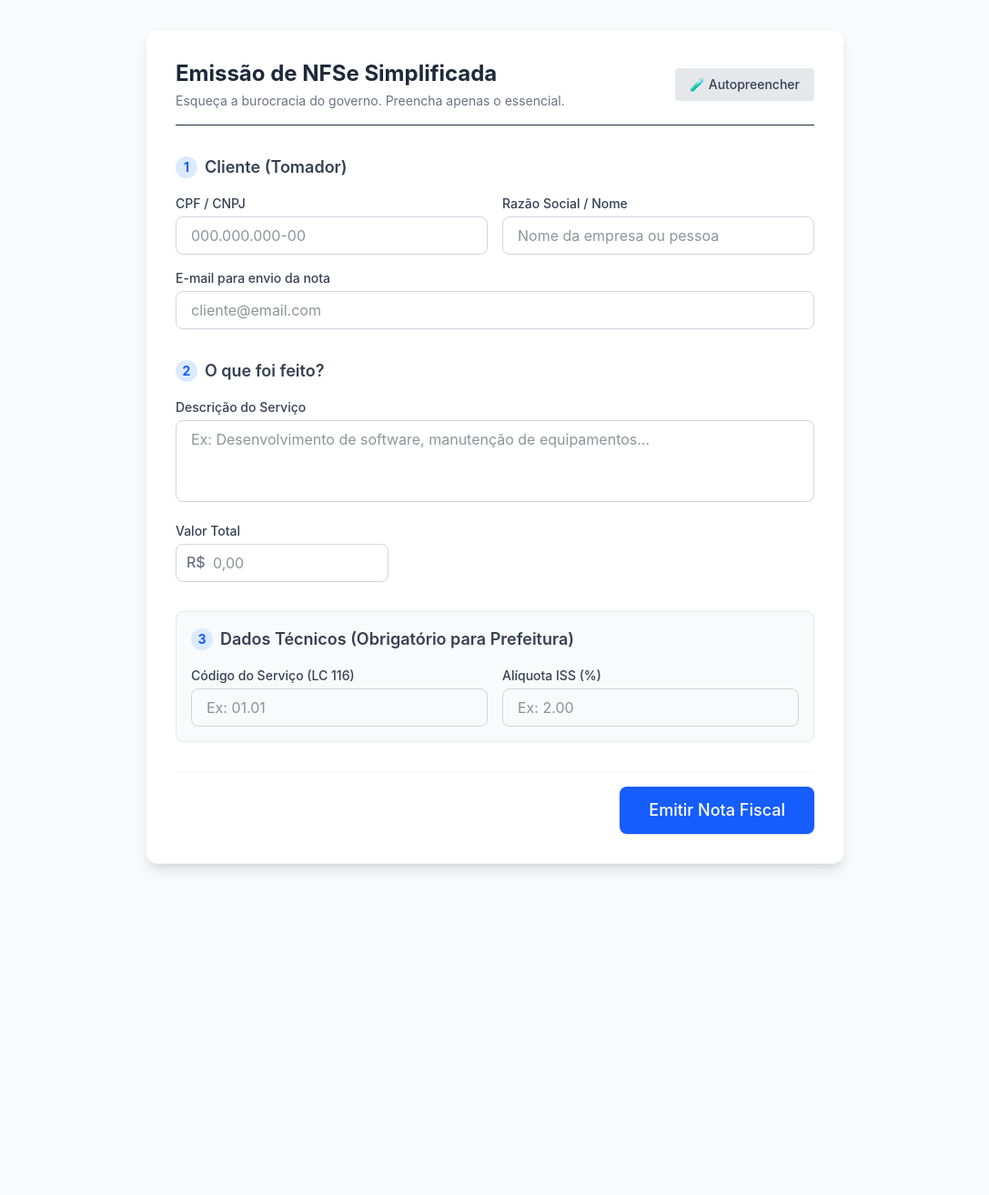
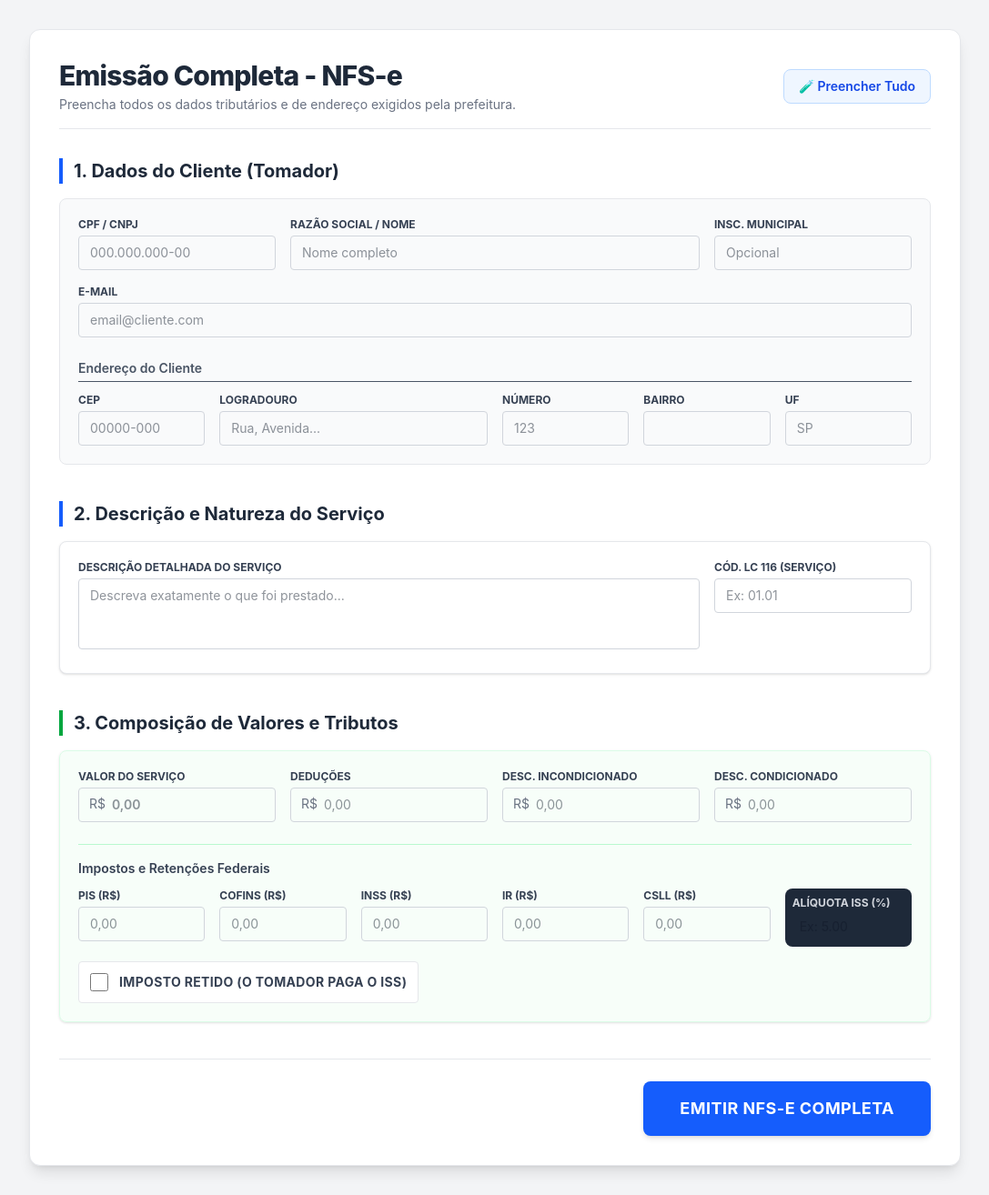
Before and after one commit to jardim-nf/ideanfs, a React (Vite) app: page / in a window 1280 px wide. Shown: the whole page at 91% size, without its empty margins (96-1183 px from the left). Before the commit the page ends 982 px from the top, so only its background shows below. Built offline with nearby package versions, Linux system fonts and the light colour scheme.

Commit message:
🔧 Aponta front-end para o backend em produção no Firebase

```diff
--- a/src/pages/EmitirNota.jsx
+++ b/src/pages/EmitirNota.jsx
@@ -3,21 +3,19 @@ import axios from 'axios';
 
 // --- Funções de Máscara ---
 const formatCpfCnpj = (value) => {
-  const numericValue = value.replace(/\D/g, ''); // Tira tudo que não é número
+  const numericValue = value.replace(/\D/g, '');
   if (numericValue.length <= 11) {
-    // Máscara de CPF
     return numericValue
       .replace(/(\d{3})(\d)/, '$1.$2')
       .replace(/(\d{3})(\d)/, '$1.$2')
       .replace(/(\d{3})(\d{1,2})$/, '$1-$2');
   } else {
-    // Máscara de CNPJ
     return numericValue
       .replace(/(\d{2})(\d)/, '$1.$2')
       .replace(/(\d{3})(\d)/, '$1.$2')
       .replace(/(\d{3})(\d)/, '$1/$2')
       .replace(/(\d{4})(\d{1,2})$/, '$1-$2')
-      .slice(0, 18); // Limita o tamanho
+      .slice(0, 18);
   }
 };
 
@@ -27,18 +25,45 @@ const formatCurrency = (value) => {
   if (number === '0.00') return '';
   return number.replace('.', ',').replace(/\B(?=(\d{3})+(?!\d))/g, '.');
 };
+
+const formatCep = (value) => {
+  return value
+    .replace(/\D/g, '')
+    .replace(/(\d{5})(\d)/, '$1-$2')
+    .slice(0, 9);
+};
 // --------------------------
 
 export default function EmitirNota() {
   const [formData, setFormData] = useState({
+    // Tomador
     cpfCnpjTomador: '',
     razaoSocialTomador: '',
     emailTomador: '',
+    inscricaoMunicipalTomador: '',
+    // Endereço Tomador
+    cepTomador: '',
+    logradouroTomador: '',
+    numeroTomador: '',
+    bairroTomador: '',
+    cidadeTomador: '',
+    ufTomador: '',
+    // Serviço
     descricaoServico: '',
+    codigoServico: '',
+    // Valores Principais
     valorServico: '',
-    codigoServico: '',
+    deducoes: '',
+    descontoCondicionado: '',
+    descontoIncondicionado: '',
+    // Retenções e ISS
     aliquotaIss: '',
     reterIss: false,
+    pis: '',
+    cofins: '',
+    inss: '',
+    ir: '',
+    csll: '',
   });
 
   const [loading, setLoading] = useState(false);
@@ -46,9 +71,11 @@ export default function EmitirNota() {
   const handleChange = (e) => {
     let { name, value, type, checked } = e.target;
 
-    // Aplica as máscaras dependendo do campo
     if (name === 'cpfCnpjTomador') value = formatCpfCnpj(value);
-    if (name === 'valorServico') value = formatCurrency(value);
+    if (name === 'cepTomador') value = formatCep(value);
+    if (['valorServico', 'deducoes', 'descontoCondicionado', 'descontoIncondicionado', 'pis', 'cofins', 'inss', 'ir', 'csll'].includes(name)) {
+      value = formatCurrency(value);
+    }
 
     setFormData((prev) => ({
       ...prev,
@@ -56,17 +83,31 @@ export default function EmitirNota() {
     }));
   };
 
-  // Preenche dados falsos com 1 clique para não perder tempo nos testes
   const preencherDadosTeste = () => {
     setFormData({
-      cpfCnpjTomador: '15.062.432/0001-40', // CNPJ genérico formatado
-      razaoSocialTomador: 'Empresa Teste Homologação LTDA',
-      emailTomador: 'teste@ideianfe.com.br',
-      descricaoServico: 'Desenvolvimento e integração de API do sistema IdeaNFe.',
-      valorServico: '1.500,00',
+      cpfCnpjTomador: '15.062.432/0001-40',
+      razaoSocialTomador: 'Empresa Tomadora Completa LTDA',
+      emailTomador: 'financeiro@tomador.com.br',
+      inscricaoMunicipalTomador: '987654321',
+      cepTomador: '87020-025',
+      logradouroTomador: 'Avenida Brasil',
+      numeroTomador: '1500',
+      bairroTomador: 'Centro',
+      cidadeTomador: 'Maringá',
+      ufTomador: 'PR',
+      descricaoServico: 'Consultoria técnica avançada e desenvolvimento de software sob medida.',
       codigoServico: '01.01',
-      aliquotaIss: '2.00',
-      reterIss: false,
+      valorServico: '5.000,00',
+      deducoes: '0,00',
+      descontoCondicionado: '0,00',
+      descontoIncondicionado: '0,00',
+      aliquotaIss: '3.00',
+      reterIss: true,
+      pis: '32,50',
+      cofins: '150,00',
+      inss: '0,00',
+      ir: '75,00',
+      csll: '50,00',
     });
   };
 
@@ -75,120 +116,200 @@ export default function EmitirNota() {
     setLoading(true);
 
     try {
-      // 1. Limpamos os dados antes de enviar
-      const dadosLimpos = {
-        ...formData,
-        cpfCnpjTomador: formData.cpfCnpjTomador.replace(/\D/g, ''),
-        valorServico: Number(formData.valorServico.replace(/\./g, '').replace(',', '.'))
-      };
+      // Aqui depois nós vamos mapear todos esses novos campos para o Backend
+      console.log('🚀 Dados completos gerados:', formData);
+      alert('Modo completo ativado! Verifique o console com todos os dados.');
 
-const urlBackend = "https://us-central1-ideanfe.cloudfunctions.net/emitirNotaPlugnotas";
-      const response = await axios.post(urlBackend, dadosLimpos);
-
-      console.log('✅ Retorno do Plugnotas:', response.data);
-      alert('Nota enviada com sucesso pro Plugnotas! Olhe o console (F12).');
+      // Simulação do backend por enquanto
+      // const urlBackend = "https://us-central1-ideanfe.cloudfunctions.net/emitirNotaPlugnotas";
+      // const response = await axios.post(urlBackend, dadosLimpos);
 
     } catch (error) {
-      console.error('❌ Erro na requisição:', error);
-      alert('Deu erro ao enviar. Verifique o console (F12) para ver o motivo.');
+      console.error('❌ Erro:', error);
+      alert('Erro. Verifique o console.');
     } finally {
       setLoading(false);
     }
   };
 
   return (
-    <div className="min-h-screen p-8 flex justify-center items-start">
-      <div className="w-full max-w-3xl bg-white rounded-xl shadow-lg border border-gray-100 p-8">
+    <div className="min-h-screen bg-gray-100 p-8 flex justify-center items-start font-sans">
+      <div className="w-full max-w-5xl bg-white rounded-xl shadow-lg border border-gray-200 p-8">
 
-        {/* CABEÇALHO COM BOTÃO DE AUTOPREENCHER */}
-        <div className="mb-8 border-b pb-4 flex justify-between items-center">
+        {/* Cabeçalho */}
+        <div className="mb-8 border-b border-gray-200 pb-4 flex justify-between items-center">
           <div>
-            <h2 className="text-2xl font-bold text-gray-800">Emissão de NFSe Simplificada</h2>
-            <p className="text-gray-500 text-sm mt-1">Esqueça a burocracia do governo. Preencha apenas o essencial.</p>
+            <h2 className="text-3xl font-extrabold text-gray-800 tracking-tight">Emissão Completa - NFS-e</h2>
+            <p className="text-gray-500 text-sm mt-1">Preencha todos os dados tributários e de endereço exigidos pela prefeitura.</p>
           </div>
-          <button
-            type="button"
-            onClick={preencherDadosTeste}
-            className="bg-gray-200 hover:bg-gray-300 text-gray-700 font-medium py-2 px-4 rounded text-sm transition-colors flex items-center gap-2"
-          >
-            🧪 Autopreencher
+          <button type="button" onClick={preencherDadosTeste} className="bg-blue-50 hover:bg-blue-100 text-blue-700 font-semibold py-2 px-4 rounded-lg text-sm transition-colors border border-blue-200 flex items-center gap-2">
+            🧪 Preencher Tudo
           </button>
         </div>
 
-        <form onSubmit={handleHomologar} className="space-y-8">
+        <form onSubmit={handleHomologar} className="space-y-10">
 
+          {/* 1. DADOS DO TOMADOR */}
           <section>
-            <h3 className="text-lg font-semibold text-gray-700 mb-4 flex items-center gap-2">
-              <span className="bg-blue-100 text-blue-600 w-6 h-6 rounded-full flex items-center justify-center text-sm font-bold">1</span>
-              Cliente (Tomador)
-            </h3>
-            <div className="grid grid-cols-1 md:grid-cols-2 gap-4">
-              <div>
-                <label className="block text-sm font-medium text-gray-700 mb-1">CPF / CNPJ</label>
+            <h3 className="text-xl font-bold text-gray-800 mb-4 border-l-4 border-blue-600 pl-3">1. Dados do Cliente (Tomador)</h3>
+            <div className="bg-gray-50 p-5 rounded-lg border border-gray-200 grid grid-cols-1 md:grid-cols-4 gap-4">
+              <div className="md:col-span-1">
+                <label className="block text-xs font-bold text-gray-700 uppercase mb-1">CPF / CNPJ</label>
                 <input type="text" name="cpfCnpjTomador" value={formData.cpfCnpjTomador} onChange={handleChange} required
-                  className="w-full px-4 py-2 border border-gray-300 rounded-lg focus:ring-2 focus:ring-blue-500 outline-none transition-all" placeholder="000.000.000-00" maxLength="18" />
-              </div>
-              <div>
-                <label className="block text-sm font-medium text-gray-700 mb-1">Razão Social / Nome</label>
-                <input type="text" name="razaoSocialTomador" value={formData.razaoSocialTomador} onChange={handleChange} required
-                  className="w-full px-4 py-2 border border-gray-300 rounded-lg focus:ring-2 focus:ring-blue-500 outline-none transition-all" placeholder="Nome da empresa ou pessoa" />
+                  className="w-full px-3 py-2 border border-gray-300 rounded focus:ring-2 focus:ring-blue-500 outline-none text-sm" placeholder="000.000.000-00" maxLength="18" />
               </div>
               <div className="md:col-span-2">
-                <label className="block text-sm font-medium text-gray-700 mb-1">E-mail para envio da nota</label>
+                <label className="block text-xs font-bold text-gray-700 uppercase mb-1">Razão Social / Nome</label>
+                <input type="text" name="razaoSocialTomador" value={formData.razaoSocialTomador} onChange={handleChange} required
+                  className="w-full px-3 py-2 border border-gray-300 rounded focus:ring-2 focus:ring-blue-500 outline-none text-sm" placeholder="Nome completo" />
+              </div>
+              <div className="md:col-span-1">
+                <label className="block text-xs font-bold text-gray-700 uppercase mb-1">Insc. Municipal</label>
+                <input type="text" name="inscricaoMunicipalTomador" value={formData.inscricaoMunicipalTomador} onChange={handleChange}
+                  className="w-full px-3 py-2 border border-gray-300 rounded focus:ring-2 focus:ring-blue-500 outline-none text-sm" placeholder="Opcional" />
+              </div>
+              <div className="md:col-span-4">
+                <label className="block text-xs font-bold text-gray-700 uppercase mb-1">E-mail</label>
                 <input type="email" name="emailTomador" value={formData.emailTomador} onChange={handleChange}
-                  className="w-full px-4 py-2 border border-gray-300 rounded-lg focus:ring-2 focus:ring-blue-500 outline-none transition-all" placeholder="cliente@email.com" />
+                  className="w-full px-3 py-2 border border-gray-300 rounded focus:ring-2 focus:ring-blue-500 outline-none text-sm" placeholder="email@cliente.com" />
               </div>
-            </div>
-          </section>
 
-          <section>
-            <h3 className="text-lg font-semibold text-gray-700 mb-4 flex items-center gap-2">
-              <span className="bg-blue-100 text-blue-600 w-6 h-6 rounded-full flex items-center justify-center text-sm font-bold">2</span>
-              O que foi feito?
-            </h3>
-            <div className="space-y-4">
-              <div>
-                <label className="block text-sm font-medium text-gray-700 mb-1">Descrição do Serviço</label>
-                <textarea name="descricaoServico" value={formData.descricaoServico} onChange={handleChange} required rows="3"
-                  className="w-full px-4 py-2 border border-gray-300 rounded-lg focus:ring-2 focus:ring-blue-500 outline-none transition-all resize-none" placeholder="Ex: Desenvolvimento de software, manutenção de equipamentos..." />
-              </div>
-              <div className="w-1/3">
-                <label className="block text-sm font-medium text-gray-700 mb-1">Valor Total</label>
-                <div className="relative">
-                  <span className="absolute left-3 top-2 text-gray-500 font-medium">R$</span>
-                  <input type="text" name="valorServico" value={formData.valorServico} onChange={handleChange} required
-                    className="w-full pl-10 pr-4 py-2 border border-gray-300 rounded-lg focus:ring-2 focus:ring-blue-500 outline-none transition-all" placeholder="0,00" />
+              {/* Endereço Tomador */}
+              <div className="md:col-span-4 mt-2">
+                <h4 className="text-sm font-semibold text-gray-600 mb-3 border-b pb-1">Endereço do Cliente</h4>
+                <div className="grid grid-cols-1 md:grid-cols-6 gap-4">
+                  <div className="md:col-span-1">
+                    <label className="block text-xs font-bold text-gray-700 uppercase mb-1">CEP</label>
+                    <input type="text" name="cepTomador" value={formData.cepTomador} onChange={handleChange}
+                      className="w-full px-3 py-2 border border-gray-300 rounded focus:ring-2 focus:ring-blue-500 outline-none text-sm" placeholder="00000-000" />
+                  </div>
+                  <div className="md:col-span-2">
+                    <label className="block text-xs font-bold text-gray-700 uppercase mb-1">Logradouro</label>
+                    <input type="text" name="logradouroTomador" value={formData.logradouroTomador} onChange={handleChange}
+                      className="w-full px-3 py-2 border border-gray-300 rounded focus:ring-2 focus:ring-blue-500 outline-none text-sm" placeholder="Rua, Avenida..." />
+                  </div>
+                  <div className="md:col-span-1">
+                    <label className="block text-xs font-bold text-gray-700 uppercase mb-1">Número</label>
+                    <input type="text" name="numeroTomador" value={formData.numeroTomador} onChange={handleChange}
+                      className="w-full px-3 py-2 border border-gray-300 rounded focus:ring-2 focus:ring-blue-500 outline-none text-sm" placeholder="123" />
+                  </div>
+                  <div className="md:col-span-1">
+                    <label className="block text-xs font-bold text-gray-700 uppercase mb-1">Bairro</label>
+                    <input type="text" name="bairroTomador" value={formData.bairroTomador} onChange={handleChange}
+                      className="w-full px-3 py-2 border border-gray-300 rounded focus:ring-2 focus:ring-blue-500 outline-none text-sm" />
+                  </div>
+                  <div className="md:col-span-1">
+                    <label className="block text-xs font-bold text-gray-700 uppercase mb-1">UF</label>
+                    <input type="text" name="ufTomador" value={formData.ufTomador} onChange={handleChange} maxLength="2"
+                      className="w-full px-3 py-2 border border-gray-300 rounded focus:ring-2 focus:ring-blue-500 outline-none text-sm uppercase" placeholder="SP" />
+                  </div>
                 </div>
               </div>
             </div>
           </section>
 
-          <section className="bg-gray-50 p-4 rounded-lg border border-gray-200">
-            <h3 className="text-lg font-semibold text-gray-700 mb-4 flex items-center gap-2">
-              <span className="bg-blue-100 text-blue-600 w-6 h-6 rounded-full flex items-center justify-center text-sm font-bold">3</span>
-              Dados Técnicos (Obrigatório para Prefeitura)
-            </h3>
-            <div className="grid grid-cols-1 md:grid-cols-2 gap-4 items-center">
-              <div>
-                <label className="block text-sm font-medium text-gray-700 mb-1">Código do Serviço (LC 116)</label>
+          {/* 2. DADOS DO SERVIÇO */}
+          <section>
+            <h3 className="text-xl font-bold text-gray-800 mb-4 border-l-4 border-blue-600 pl-3">2. Descrição e Natureza do Serviço</h3>
+            <div className="bg-white p-5 rounded-lg border border-gray-200 grid grid-cols-1 md:grid-cols-4 gap-4 shadow-sm">
+              <div className="md:col-span-3">
+                <label className="block text-xs font-bold text-gray-700 uppercase mb-1">Descrição Detalhada do Serviço</label>
+                <textarea name="descricaoServico" value={formData.descricaoServico} onChange={handleChange} required rows="3"
+                  className="w-full px-3 py-2 border border-gray-300 rounded focus:ring-2 focus:ring-blue-500 outline-none text-sm resize-none" placeholder="Descreva exatamente o que foi prestado..." />
+              </div>
+              <div className="md:col-span-1">
+                <label className="block text-xs font-bold text-gray-700 uppercase mb-1">Cód. LC 116 (Serviço)</label>
                 <input type="text" name="codigoServico" value={formData.codigoServico} onChange={handleChange} required
-                  className="w-full px-4 py-2 border border-gray-300 rounded-lg focus:ring-2 focus:ring-blue-500 outline-none transition-all" placeholder="Ex: 01.01" />
-              </div>
-              <div>
-                <label className="block text-sm font-medium text-gray-700 mb-1">Alíquota ISS (%)</label>
-                <input type="number" step="0.01" name="aliquotaIss" value={formData.aliquotaIss} onChange={handleChange} required
-                  className="w-full px-4 py-2 border border-gray-300 rounded-lg focus:ring-2 focus:ring-blue-500 outline-none transition-all" placeholder="Ex: 2.00" />
+                  className="w-full px-3 py-2 border border-gray-300 rounded focus:ring-2 focus:ring-blue-500 outline-none text-sm" placeholder="Ex: 01.01" />
               </div>
             </div>
           </section>
 
-          <div className="pt-4 border-t border-gray-100 flex justify-end">
-            <button
-              type="submit"
-              disabled={loading}
-              className={`text-white font-medium py-3 px-8 rounded-lg shadow-sm transition-colors text-lg w-full md:w-auto ${loading ? 'bg-gray-400 cursor-not-allowed' : 'bg-blue-600 hover:bg-blue-700'}`}
-            >
-              {loading ? 'Emitindo...' : 'Emitir Nota Fiscal'}
+          {/* 3. VALORES E RETENÇÕES (O CORAÇÃO DA NOTA COMPLETA) */}
+          <section>
+            <h3 className="text-xl font-bold text-gray-800 mb-4 border-l-4 border-green-600 pl-3">3. Composição de Valores e Tributos</h3>
+            <div className="bg-green-50/50 p-5 rounded-lg border border-green-100 shadow-sm space-y-6">
+
+              {/* Valores Principais */}
+              <div className="grid grid-cols-1 md:grid-cols-4 gap-4">
+                <div>
+                  <label className="block text-xs font-bold text-gray-700 uppercase mb-1">Valor do Serviço</label>
+                  <div className="relative">
+                    <span className="absolute left-3 top-2 text-gray-500 text-sm">R$</span>
+                    <input type="text" name="valorServico" value={formData.valorServico} onChange={handleChange} required
+                      className="w-full pl-9 pr-3 py-2 border border-gray-300 rounded focus:ring-2 focus:ring-green-500 outline-none text-sm font-semibold" placeholder="0,00" />
+                  </div>
+                </div>
+                <div>
+                  <label className="block text-xs font-bold text-gray-700 uppercase mb-1">Deduções</label>
+                  <div className="relative">
+                    <span className="absolute left-3 top-2 text-gray-500 text-sm">R$</span>
+                    <input type="text" name="deducoes" value={formData.deducoes} onChange={handleChange}
+                      className="w-full pl-9 pr-3 py-2 border border-gray-300 rounded focus:ring-2 focus:ring-green-500 outline-none text-sm" placeholder="0,00" />
+                  </div>
+                </div>
+                <div>
+                  <label className="block text-xs font-bold text-gray-700 uppercase mb-1 text-nowrap">Desc. Incondicionado</label>
+                  <div className="relative">
+                    <span className="absolute left-3 top-2 text-gray-500 text-sm">R$</span>
+                    <input type="text" name="descontoIncondicionado" value={formData.descontoIncondicionado} onChange={handleChange}
+                      className="w-full pl-9 pr-3 py-2 border border-gray-300 rounded focus:ring-2 focus:ring-green-500 outline-none text-sm" placeholder="0,00" />
+                  </div>
+                </div>
+                <div>
+                  <label className="block text-xs font-bold text-gray-700 uppercase mb-1">Desc. Condicionado</label>
+                  <div className="relative">
+                    <span className="absolute left-3 top-2 text-gray-500 text-sm">R$</span>
+                    <input type="text" name="descontoCondicionado" value={formData.descontoCondicionado} onChange={handleChange}
+                      className="w-full pl-9 pr-3 py-2 border border-gray-300 rounded focus:ring-2 focus:ring-green-500 outline-none text-sm" placeholder="0,00" />
+                  </div>
+                </div>
+              </div>
+
+              {/* Retenções e ISS */}
+              <div className="pt-4 border-t border-green-200">
+                <h4 className="text-sm font-semibold text-gray-700 mb-3">Impostos e Retenções Federais</h4>
+                <div className="grid grid-cols-2 md:grid-cols-6 gap-4">
+                  <div>
+                    <label className="block text-xs font-bold text-gray-700 uppercase mb-1">PIS (R$)</label>
+                    <input type="text" name="pis" value={formData.pis} onChange={handleChange} className="w-full px-3 py-2 border border-gray-300 rounded focus:ring-2 focus:ring-green-500 outline-none text-sm" placeholder="0,00" />
+                  </div>
+                  <div>
+                    <label className="block text-xs font-bold text-gray-700 uppercase mb-1">COFINS (R$)</label>
+                    <input type="text" name="cofins" value={formData.cofins} onChange={handleChange} className="w-full px-3 py-2 border border-gray-300 rounded focus:ring-2 focus:ring-green-500 outline-none text-sm" placeholder="0,00" />
+                  </div>
+                  <div>
+                    <label className="block text-xs font-bold text-gray-700 uppercase mb-1">INSS (R$)</label>
+                    <input type="text" name="inss" value={formData.inss} onChange={handleChange} className="w-full px-3 py-2 border border-gray-300 rounded focus:ring-2 focus:ring-green-500 outline-none text-sm" placeholder="0,00" />
+                  </div>
+                  <div>
+                    <label className="block text-xs font-bold text-gray-700 uppercase mb-1">IR (R$)</label>
+                    <input type="text" name="ir" value={formData.ir} onChange={handleChange} className="w-full px-3 py-2 border border-gray-300 rounded focus:ring-2 focus:ring-green-500 outline-none text-sm" placeholder="0,00" />
+                  </div>
+                  <div>
+                    <label className="block text-xs font-bold text-gray-700 uppercase mb-1">CSLL (R$)</label>
+                    <input type="text" name="csll" value={formData.csll} onChange={handleChange} className="w-full px-3 py-2 border border-gray-300 rounded focus:ring-2 focus:ring-green-500 outline-none text-sm" placeholder="0,00" />
+                  </div>
+                  <div className="bg-gray-800 p-2 rounded-lg text-white">
+                    <label className="block text-xs font-bold text-gray-300 uppercase mb-1">Alíquota ISS (%)</label>
+                    <input type="number" step="0.01" name="aliquotaIss" value={formData.aliquotaIss} onChange={handleChange} required className="w-full px-2 py-1 border-none rounded text-gray-900 focus:ring-2 focus:ring-green-500 outline-none text-sm" placeholder="Ex: 5.00" />
+                  </div>
+                </div>
+
+                <div className="mt-4">
+                  <label className="flex items-center gap-3 cursor-pointer bg-white p-3 rounded border border-gray-200 w-max hover:bg-gray-50 transition-colors">
+                    <input type="checkbox" name="reterIss" checked={formData.reterIss} onChange={handleChange} className="w-5 h-5 text-blue-600 rounded border-gray-300 focus:ring-blue-500" />
+                    <span className="text-sm font-bold text-gray-700 uppercase tracking-wide">Imposto Retido (O Tomador paga o ISS)</span>
+                  </label>
+                </div>
+              </div>
+
+            </div>
+          </section>
+
+          <div className="pt-6 border-t border-gray-200 flex justify-end">
+            <button type="submit" disabled={loading} className={`text-white font-bold py-4 px-10 rounded-lg shadow-md transition-all text-lg w-full md:w-auto uppercase tracking-wide ${loading ? 'bg-gray-400 cursor-not-allowed' : 'bg-blue-600 hover:bg-blue-700 hover:shadow-lg'}`}>
+              {loading ? 'Processando emissão...' : 'Emitir NFS-e Completa'}
             </button>
           </div>
 
```
Also changed, not shown: 1 other file (tests, documents, lock files or other folders).
